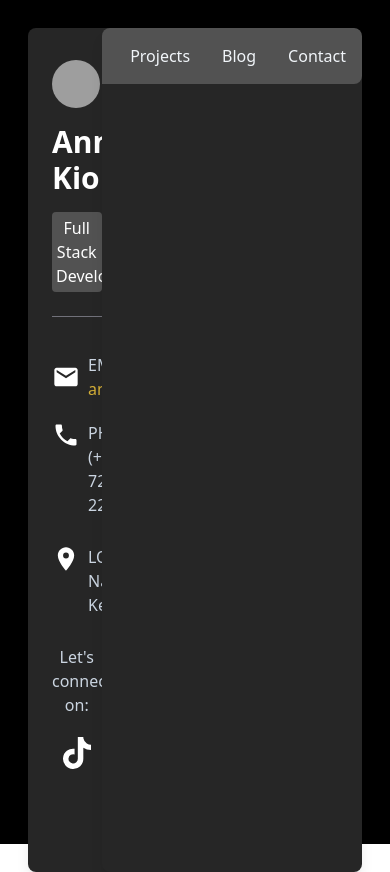
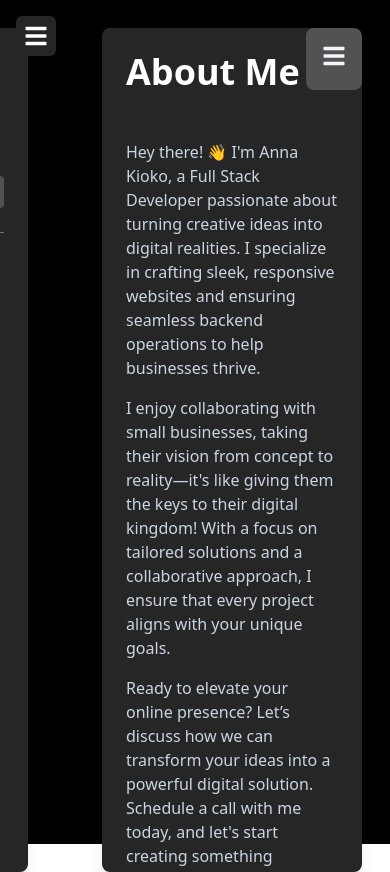
Before and after one commit to annakioko/My_Portfolio, a React (Vite) app: page / in a window 390 px wide. Built offline with nearby package versions, Linux system fonts and the light colour scheme; grey boxes are pictures that could not be loaded.

Commit message:
responsive navabar and sidebar

```diff
--- a/src/App.jsx
+++ b/src/App.jsx
@@ -11,13 +11,16 @@ import Sidebar from "./components/Sidebar";
 function App() {
   return (
     <div className="flex  min-h-screen bg-black text-white p-4 ml-1/4 grow-0 ">
-      <Sidebar />
+      <div>
+        <Sidebar />
+      </div>
 
       {/* Main content section */}
       <Router>
         <div className="mt-7 flex-1 overflow-y-auto  bg-neutral-800 mr-7 shadow-lg rounded-lg  h-full p-6 absolute inset-y-0 right-0 w-4/6">
           <Navbar />
           <Routes>
+            <Route path="/" element={<About />} />
             <Route path="/about" element={<About />} />
             <Route path="/services" element={<Services />} />
             <Route path="/projects" element={<Projects />} />
--- a/src/Pages/About.jsx
+++ b/src/Pages/About.jsx
@@ -3,12 +3,14 @@ import React from "react";
 export default function About() {
   return (
     <div className="text-slate-300">
-      <h1 className="text-4xl text-white font-bold mb-12">About Me</h1>
+      {/* About Me Section */}
+      <section className="mb-16">
+        <h1 className="text-4xl text-white font-bold mb-12">About Me .</h1>
         <p className="mb-4">
           Hey there! 👋 I'm Anna Kioko, a Full Stack Developer passionate about
-        turning creative ideas into digital realities. I specialize in crafting
-        sleek, responsive websites and ensuring seamless backend operations to
-        help businesses thrive.
+          turning creative ideas into digital realities. I specialize in
+          crafting sleek, responsive websites and ensuring seamless backend
+          operations to help businesses thrive.
         </p>
         <p className="mb-4">
           I enjoy collaborating with small businesses, taking their vision from
@@ -25,15 +27,20 @@ export default function About() {
         <button className="bg-gold p-3 text-black rounded text-center font-bold mb-9">
           Schedule a Call Today!
         </button>
+      </section>
 
-      <h2 className="text-2xl text-white mb-5">What I Do</h2>
+      {/* What I Do for My Clients Section */}
+      <section>
+        <h2 className="text-2xl text-white mb-5">What I Do For My Clients</h2>
 
         <div className="flex flex-wrap gap-6">
           <div className="bg-neutral-700 rounded-lg p-6 flex-1 min-w-[200px]">
-          <h3 className="text-lg text-white font-bold mb-2">Web Development</h3>
+            <h3 className="text-lg text-white font-bold mb-2">
+              Web Development
+            </h3>
             <p className="text-slate-100">
-            Crafting custom, responsive websites that align with your brand and
-            business goals.
+              Crafting custom, responsive websites that align with your brand
+              and business goals.
             </p>
           </div>
 
@@ -50,8 +57,8 @@ export default function About() {
               Web Optimization
             </h3>
             <p className="text-slate-100">
-            Improving site performance and speed to enhance user experience and
-            search engine rankings.
+              Improving site performance and speed to enhance user experience
+              and search engine rankings.
             </p>
           </div>
 
@@ -85,6 +92,7 @@ export default function About() {
             </p>
           </div>
         </div>
+      </section>
     </div>
   );
 }
--- a/src/components/Navbar.jsx
+++ b/src/components/Navbar.jsx
@@ -1,10 +1,34 @@
-import React from "react";
+import React, { useState } from "react";
 import { Link } from "react-router-dom";
+import { FaBars, FaTimes } from "react-icons/fa";
 
 const Navbar = () => {
+  const [isOpen, setIsOpen] = useState(false);
+
+  const toggleMenu = () => {
+    setIsOpen(!isOpen);
+  };
+
   return (
-    <nav className="bg-neutral-600 rounded-lg p-4 mx-auto absolute top-0 right-0 flex justify-between mb-7 ">
-      <ul className="flex space-x-8">
+    <nav className="bg-neutral-600 rounded-lg p-4 mx-auto absolute top-0 right-0 flex justify-between mb-7 z-10">
+      {/* Hamburger Icon for small screens */}
+      <div className="lg:hidden">
+        <button
+          onClick={toggleMenu}
+          className="text-slate-100 focus:outline-none"
+        >
+          {isOpen ? (
+            <FaTimes className="w-6 h-6" />
+          ) : (
+            <FaBars className="w-6 h-6" />
+          )}
+        </button>
+      </div>
+
+      {/* Full Menu for larger screens */}
+      <ul
+        className={`hidden lg:flex space-x-8 transition-all duration-300 ease-in-out`}
+      >
         <li>
           <Link to="/about" className="text-slate-100 hover:text-gold">
             About
@@ -31,6 +55,57 @@ const Navbar = () => {
           </Link>
         </li>
       </ul>
+
+      {/* Dropdown Menu for smaller screens */}
+      {isOpen && (
+        <ul className="lg:hidden flex flex-col space-y-4 mt-4 bg-neutral-600 p-4 rounded-lg absolute top-full right-0 w-48">
+          <li>
+            <Link
+              to="/about"
+              onClick={toggleMenu}
+              className="text-slate-100 hover:text-gold"
+            >
+              About
+            </Link>
+          </li>
+          <li>
+            <Link
+              to="/services"
+              onClick={toggleMenu}
+              className="text-slate-100 hover:text-gold"
+            >
+              Services
+            </Link>
+          </li>
+          <li>
+            <Link
+              to="/projects"
+              onClick={toggleMenu}
+              className="text-slate-100 hover:text-gold"
+            >
+              Projects
+            </Link>
+          </li>
+          <li>
+            <Link
+              to="/blog"
+              onClick={toggleMenu}
+              className="text-slate-100 hover:text-gold"
+            >
+              Blog
+            </Link>
+          </li>
+          <li>
+            <Link
+              to="/contact"
+              onClick={toggleMenu}
+              className="text-slate-100 hover:text-gold"
+            >
+              Contact
+            </Link>
+          </li>
+        </ul>
+      )}
     </nav>
   );
 };
--- a/src/components/Sidebar.jsx
+++ b/src/components/Sidebar.jsx
@@ -1,11 +1,41 @@
-import React from "react";
-import { FaLinkedin, FaGithub, FaTiktok } from "react-icons/fa";
+import React, { useState } from "react";
+import {
+  FaLinkedin,
+  FaGithub,
+  FaTiktok,
+  FaBars,
+  FaTimes,
+} from "react-icons/fa";
 import { MdEmail, MdPhone, MdLocationOn } from "react-icons/md";
 
 const Sidebar = () => {
+  const [isOpen, setIsOpen] = useState(false);
+
+  const toggleSidebar = () => {
+    setIsOpen(!isOpen);
+  };
+
   return (
-    <div className="w-1/4 h-screen bg-neutral-800 text-slate-300 p-6 rounded-lg shadow-lg overflow-y-auto fixed top-0 left-0 mt-7 ml-7 ">
-      <div className="  mb-6">
+    <>
+      {/* Toggle button for small screens */}
+      <button
+        onClick={toggleSidebar}
+        className="lg:hidden fixed top-4 left-4 z-20 text-white p-2 bg-neutral-800 rounded-md focus:outline-none focus:ring-2 focus:ring-neutral-500"
+      >
+        {isOpen ? (
+          <FaTimes className="w-6 h-6" />
+        ) : (
+          <FaBars className="w-6 h-6" />
+        )}
+      </button>
+
+      {/* Sidebar */}
+      <div
+        className={`w-full lg:w-1/4 h-full lg:h-screen bg-neutral-800 text-slate-300 p-6 ml-7 mt-7 rounded-lg shadow-lg overflow-y-auto fixed top-0 ${
+          isOpen ? "left-0" : "-left-full"
+        } lg:left-0 transition-all duration-300 ease-in-out z-10 lg:z-0`}
+      >
+        <div className="mb-6">
           <img
             src="woman-emoji.png"
             alt="Profile Picture"
@@ -13,7 +43,6 @@ const Sidebar = () => {
           />
           <div>
             <h1 className="text-3xl font-semibold my-4 text-center text-white">
-            {" "}
               Anna Kioko
             </h1>
             <p className="text-center bg-neutral-600 p-1 rounded w-full text-white">
@@ -27,10 +56,10 @@ const Sidebar = () => {
           <div>
             <MdEmail className="w-7 h-7 text-white mr-2" />
           </div>
-        <div className=" my-5">
+          <div className="my-5">
             <p>EMAIL:</p>
             <a
-            href="annakioko00@gmail.com"
+              href="mailto:annakioko00@gmail.com"
               className="text-gold hover:underline"
             >
               annakioko00@gmail.com
@@ -43,9 +72,9 @@ const Sidebar = () => {
             <MdPhone className="w-7 h-7 text-white mr-2" />
           </div>
 
-        <div className=" mb-7">
+          <div className="mb-7">
             <p>PHONE:</p>
-          <p>(+254) 720 856 222 </p>
+            <p>(+254) 720 856 222</p>
           </div>
         </div>
 
@@ -53,9 +82,9 @@ const Sidebar = () => {
           <div>
             <MdLocationOn className="w-7 h-7 text-white mr-2" />
           </div>
-        <div className=" mb-7">
+          <div className="mb-7">
             <p>LOCATION:</p>
-          <p>Nairobi, Kenya </p>
+            <p>Nairobi, Kenya</p>
           </div>
         </div>
 
@@ -84,6 +113,7 @@ const Sidebar = () => {
           </a>
         </div>
       </div>
+    </>
   );
 };
 
```
Lines whose indentation alone changed are shown as unchanged.
